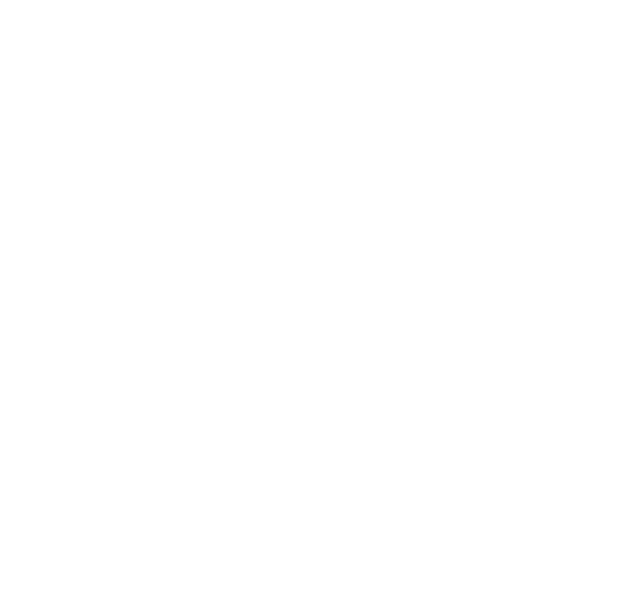
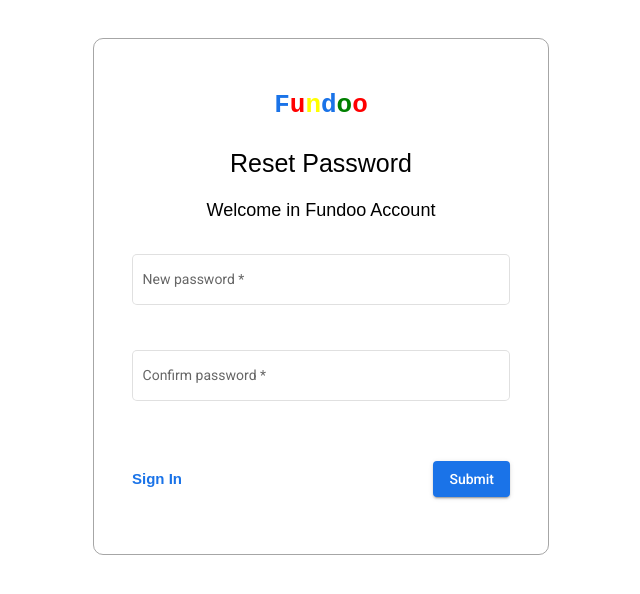
Before and after one commit to kmrshubham123/Fundoo, an Angular app in the folder fundoo/: page /resetpassword in a window 1280 px wide. Before the commit this address led to /. Shown: the top 594 px of the page, without its empty margins (319-959 px from the left). Built offline with nearby package versions, Linux system fonts and the light colour scheme.

Commit message:
[kumar Shubham]Refactor : validation

```diff
--- a/fundoo/src/app/Component/forgot-password/forgot-password.component.html
+++ b/fundoo/src/app/Component/forgot-password/forgot-password.component.html
@@ -24,8 +24,8 @@
     </div>
 
     <div class="Button">
-        <button mat-button color="primary">Try another way</button>
-        <button mat-raised-button color="primary">Next</button>
+        <button mat-button >Try another way</button>
+        <button mat-raised-button>Submit</button>
     </div>
  </form>
 </div>
--- a/fundoo/src/app/Component/login/login.component.html
+++ b/fundoo/src/app/Component/login/login.component.html
@@ -35,15 +35,15 @@
         </div>
 
         <div class="resetBtn2">
-            <a>Reset password?</a>
+            <a routerLink="/resetpassword" >Reset password?</a>
         </div>
         <div class="para2">
             <p>Not your computer? Use Guest mode to sign in privately.</p>
-            <a class="learn">Learn more</a>
+            <a href="https://support.google.com/chrome/answer/6130773?hl=en-GB" class="learn">Learn more</a>
         </div>
         <div class=" footer-button">
             <button mat-button class="creatbtn" routerLink="/registration">Create account</button>
-            <button mat-raised-button class="Nextbtn">Next</button>
+            <button mat-raised-button class="Submitbtn">Submit</button>
         </div>
     </form>
 </div>
--- a/fundoo/src/app/Component/login/login.component.scss
+++ b/fundoo/src/app/Component/login/login.component.scss
@@ -87,6 +87,10 @@
     color: gray;
     font-size: 15px;
 }
+.para2 a{
+text-decoration: none;
+}
+
 
 .learn{
     color:#1A73E8;
@@ -109,7 +113,7 @@
 font-family: Arial;
 padding-left: 0cm;
 }
-.footer-button .Nextbtn{
+.footer-button .Submitbtn{
     background-color: #1A73E8;
     color: white;
 }
--- a/fundoo/src/app/Component/registration/registration.component.html
+++ b/fundoo/src/app/Component/registration/registration.component.html
@@ -61,8 +61,8 @@
         </div>
 
         <div class="Button">
-            <button mat-button color="primary" routerLink="/login">Sign in instead</button>
-            <button mat-raised-button color="primary">Next</button>
+            <button mat-button routerLink="/login">Sign in instead</button>
+            <button mat-raised-button >Submit</button>
         </div>
 
         <div class="secImage">
--- a/fundoo/src/app/Component/registration/registration.component.scss
+++ b/fundoo/src/app/Component/registration/registration.component.scss
@@ -128,7 +128,7 @@
     background-color: lightblue;
 }
 .Button .mat-raised-button{
-    color:#1A73E8;
+    background-color:#1A73E8;
     color: white;
 }
 // Image
--- a/fundoo/src/app/app-routing.module.ts
+++ b/fundoo/src/app/app-routing.module.ts
@@ -4,12 +4,14 @@
 import { RegistrationComponent } from './Component/registration/registration.component';
 import { LoginComponent } from './Component/login/login.component';
 import { ForgotPasswordComponent } from './Component/forgot-password/forgot-password.component';
+import { ResetpasswordComponent } from './Component/resetpassword/resetpassword.component';
 
 
 const routes: Routes = [
   {path:'registration',component:RegistrationComponent},
   {path:'login',component:LoginComponent},
-  {path:'forgot-password',component:ForgotPasswordComponent}
+  {path:'forgot-password',component:ForgotPasswordComponent},
+  {path:'resetpassword',component:ResetpasswordComponent}
 ];
 
 @NgModule({
--- a/fundoo/src/app/app.module.ts
+++ b/fundoo/src/app/app.module.ts
@@ -12,6 +12,7 @@
 import { FormsModule } from '@angular/forms';
 import { FlexLayoutModule } from '@angular/flex-layout';
 import { ForgotPasswordComponent } from './Component/forgot-password/forgot-password.component';
+import { ResetpasswordComponent } from './Component/resetpassword/resetpassword.component';
 
 
 
@@ -20,7 +21,8 @@
     AppComponent,
     RegistrationComponent,
     LoginComponent,
-    ForgotPasswordComponent
+    ForgotPasswordComponent,
+    ResetpasswordComponent
 
   ],
   imports: [
```
